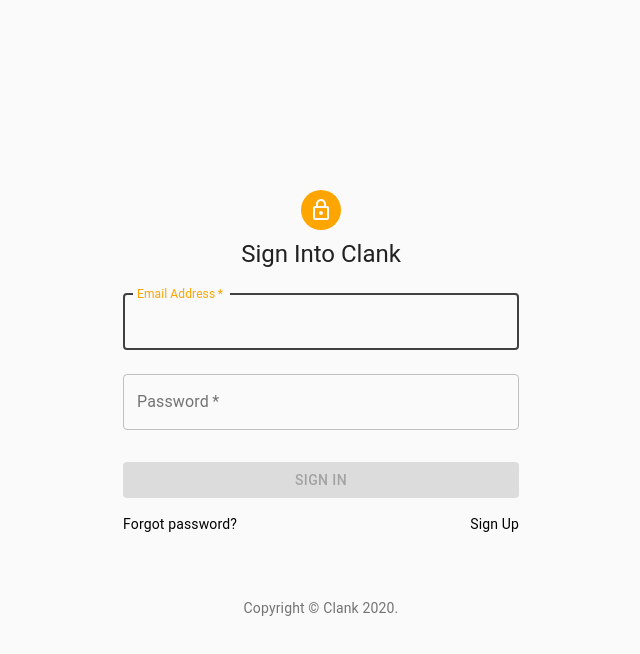
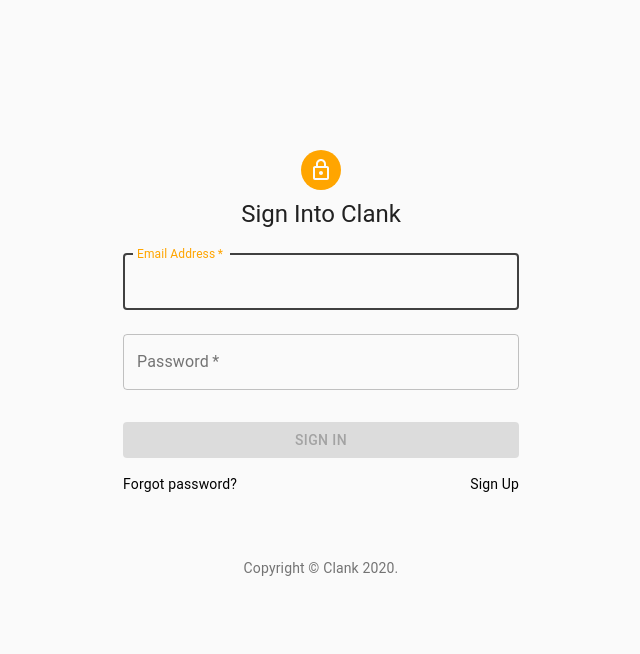
Before and after one commit to LordLalwani/clank, a React (Create React App) app: page /sign-in in a window 1280 px wide. Shown: the top 654 px of the page, without its empty margins (319-959 px from the left). Built offline with nearby package versions, Linux system fonts and the light colour scheme; no server answers; what aws-amplify would draw is missing.

Commit message:
Added Auth portal for common styling

```diff
--- /dev/null
+++ b/src/auth/authPortal.js
@@ -0,0 +1,11 @@
+import { default as React } from "react"
+
+export default class AuthPortal extends React.Component {
+    render() {
+        return (
+            <div style={{ alignItems: "center", display: "flex", height: "90vh" }}>
+                {this.props.children}
+            </div>
+        )
+    }
+}
--- a/src/auth/passwordRecovery.js
+++ b/src/auth/passwordRecovery.js
@@ -13,6 +13,7 @@
 import PropTypes from 'prop-types';
 import { default as React } from 'react';
 import Copyright from "../components/common/copyright"
+import AuthPortal from "./authPortal"
 
 const styles = theme => ({
     paper: {
@@ -91,7 +92,7 @@
             await Auth.forgotPasswordSubmit(this.state.emailVal, this.state.emailCodeVal, this.state.passwordVal);
             this.props.history.push("/sign-in")
         } catch (error) {
-            this.setState({codeConfirmError: error.message})
+            this.setState({ codeConfirmError: error.message })
             console.log('error confirming sign up', error);
         }
     }
@@ -109,6 +110,7 @@
     render() {
         const { classes } = this.props;
         return (
+            <AuthPortal>
                 <Container component="main" maxWidth="xs">
                     <CssBaseline />
                     <div className={classes.paper}>
@@ -210,6 +212,7 @@
                         <Copyright />
                     </Box>
                 </Container>
+            </AuthPortal>
         )
     }
 }
--- a/src/auth/signIn.js
+++ b/src/auth/signIn.js
@@ -13,6 +13,7 @@
 import PropTypes from 'prop-types';
 import { default as React } from 'react';
 import Copyright from "../components/common/copyright"
+import AuthPortal from "./authPortal"
 
 const styles = theme => ({
     paper: {
@@ -93,7 +94,7 @@
     render() {
         const { classes } = this.props;
         return (
-            <div style={{ alignItems: "center", display: "flex", height: "100vh" }}>
+            <AuthPortal>
                 <Container component="main" maxWidth="xs">
                     <CssBaseline />
                     <div className={classes.paper}>
@@ -160,7 +161,7 @@
                         <Copyright />
                     </Box>
                 </Container>
-            </div>
+            </AuthPortal>
         )
     }
 }
--- a/src/auth/signUp.js
+++ b/src/auth/signUp.js
@@ -13,6 +13,7 @@
 import PropTypes from 'prop-types';
 import { default as React } from 'react';
 import Copyright from "../components/common/copyright"
+import AuthPortal from "./authPortal"
 
 const styles = theme => ({
     paper: {
@@ -152,6 +153,7 @@
     render() {
         const { classes } = this.props;
         return (
+            <AuthPortal>
             <Container component="main" maxWidth="xs">
                 <CssBaseline />
                 <div className={classes.paper}>
@@ -266,7 +268,7 @@
                     <Copyright />
                 </Box>
             </Container>
-        )
+            </AuthPortal>)
     }
 }
 SignUp.propTypes = {
```
Lines whose indentation alone changed are shown as unchanged.
